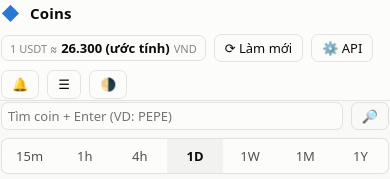
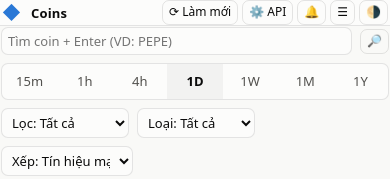
Before and after one commit to huthido/coins, a plain HTML site: page index.html in a window 390 px wide. Shown: the top 179 px of the page. Drawn offline with Linux system fonts and the light colour scheme; no server answers.

Commit message:
Mobile: compact topbar, an rate-box, nho hon

```diff
--- a/css/style.css
+++ b/css/style.css
@@ -469,10 +469,13 @@ tbody tr.selected { background: var(--hover-wash); box-shadow: inset 3px 0 0 var
     font-size: 13px;
     display: flex; flex-direction: column; overflow: hidden;
   }
-  .topbar { padding: 1px; gap: 8px; flex-shrink: 0; }
+  .topbar { padding: 0 2px; gap: 4px; flex-shrink: 0; }
+  .brand h1 { font-size: 13px; }
   .brand .sub { display: none; }
-  .topbar-right { gap: 8px; }
+  .rate-box { display: none; }
   .clock { display: none; }
+  .topbar-right { gap: 4px; }
+  .btn { padding: 3px 6px; font-size: 12px; }
   .controls { padding: 1px; gap: 8px; }
   #searchBox { flex: 1 1 130px; width: auto; min-width: 0; }
   .seg { flex: 1 1 100%; }
```
